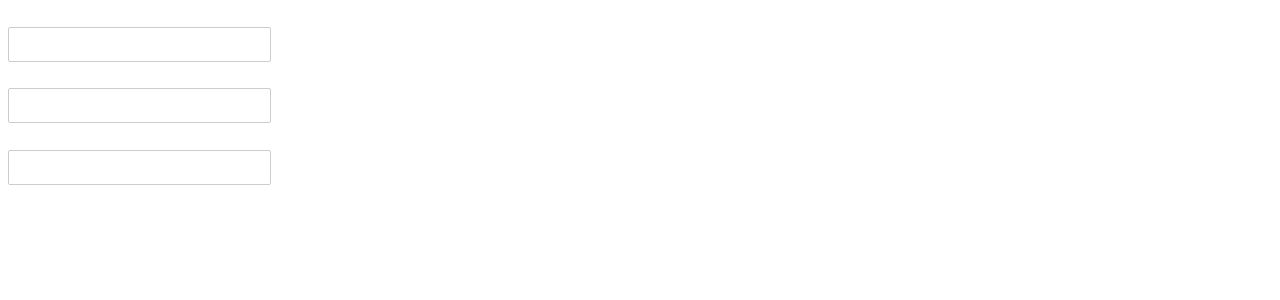
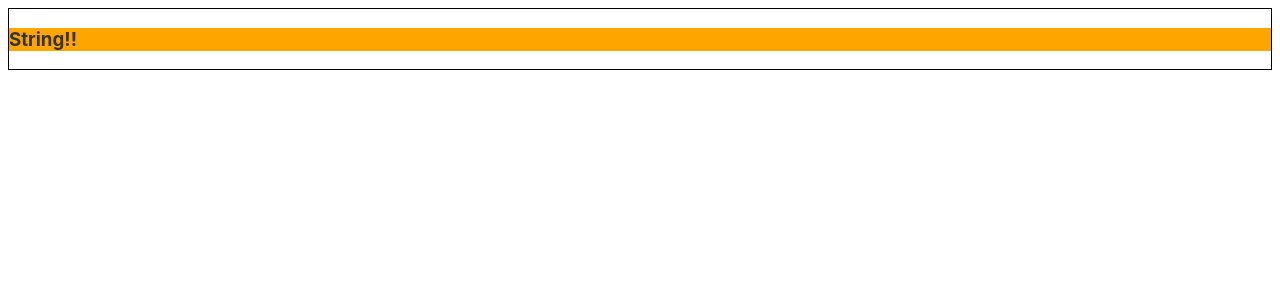
Before and after one commit to jhhj424/first-svelte-app, a Svelte app: page / in a window 1280 px wide. Shown: the top 300 px of the page. Built offline with nearby package versions, Linux system fonts and the light colour scheme.

Commit message:
feat: 요소 바인딩

```diff
--- a/src/App.svelte
+++ b/src/App.svelte
@@ -1,22 +1,21 @@
 <script>
-	let str1 = '';
-	let str2 = '';
-	let str3 = '';
+	import { tick } from 'svelte';
+
+	let str = 'String!!';
+	let divEl;
+	let h3El;
+
+	const changeStyle = async () => {
+		await tick(); // 화면에 요소들이 모두 그려질 때까지 대기
+		divEl.style.border = '1px solid #000';
+		h3El.style.backgroundColor = 'orange';
+	}
+
+	changeStyle();
 </script>
 
 <main>
-	<div>
-		<h3>{str1}</h3>
-		<input type="text" value={str1} /> <!-- 단방향 바인딩 -->
-	</div>
-
-	<div>
-		<h3>{str2}</h3>
-		<input type="text" value={str2} on:change={(e) => str2 = e.target.value} /> <!-- 양방향 바인딩 -->
-	</div>
-
-	<div>
-		<h3>{str3}</h3>
-		<input type="text" bind:value={str3} /> <!-- 양방향 바인딩 -->
+	<div bind:this={divEl}>
+		<h3 bind:this={h3El}>{str}</h3>
 	</div>
 </main>
```
